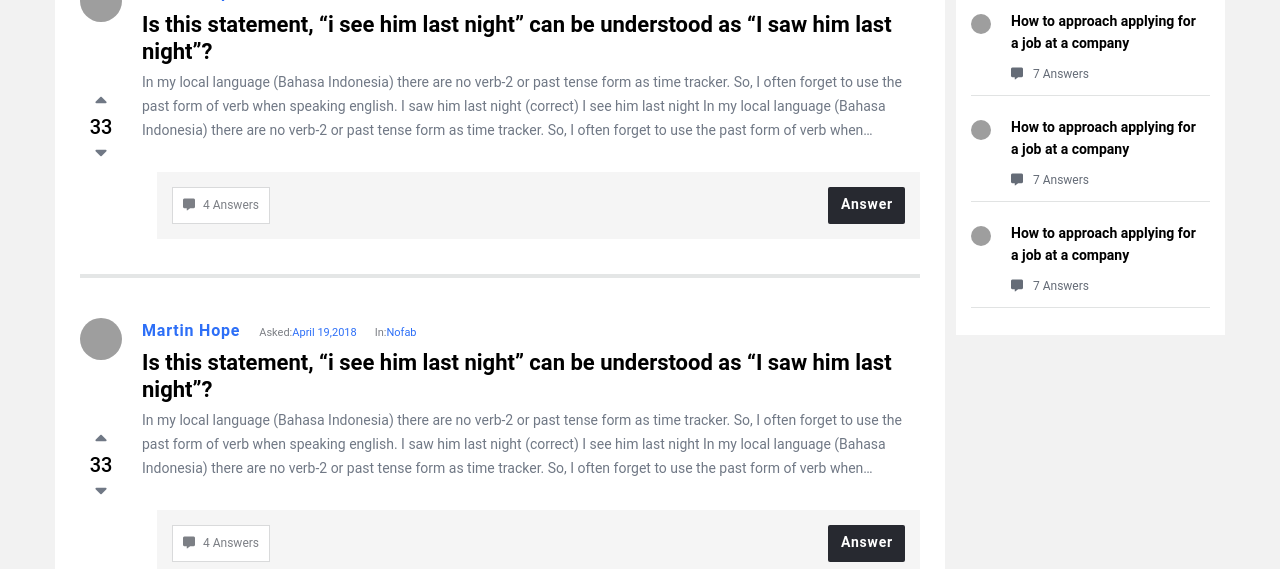
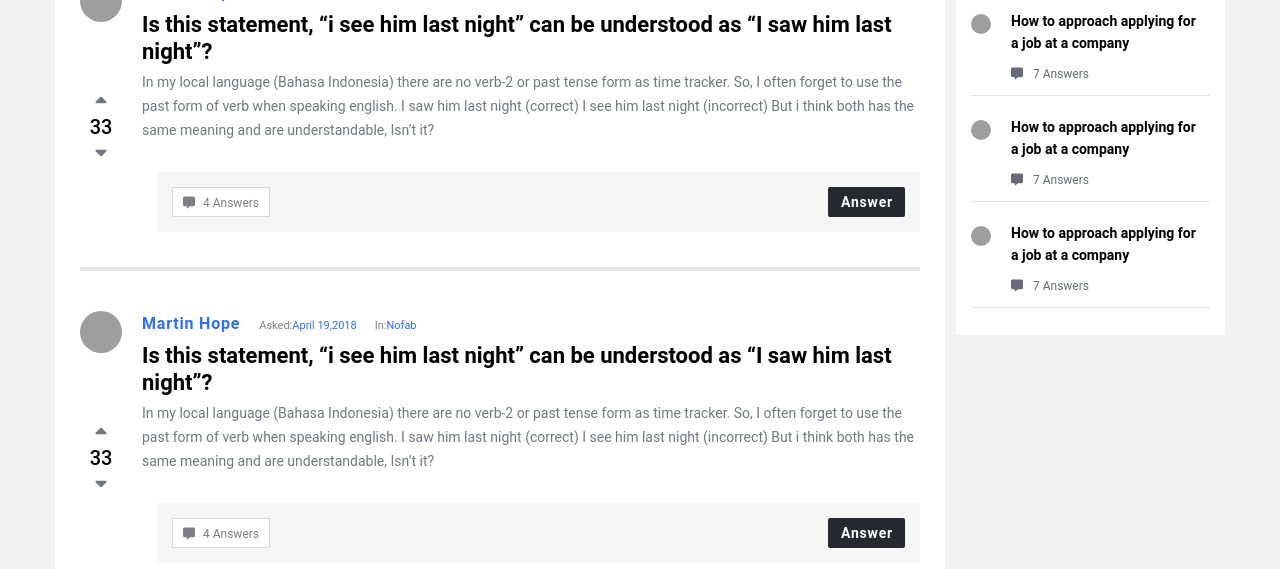
Before and after one commit to efdali/nosbir-frontend, a React (Create React App) app: page / in a window 1280 px wide. Shown: the part 231-800 px from the top of the page. Built offline with nearby package versions, Linux system fonts and the light colour scheme; grey boxes are pictures that could not be loaded.

Commit message:
comment list added

```diff
--- a/public/style.css
+++ b/public/style.css
@@ -224,6 +224,12 @@ li.sort-list-item:first-child {
 .post-container {
   padding: 25px;
 }
+.post-detail-p{
+  border-bottom: 1px solid #e4e6e6;
+}
+.post-detail-p p {
+  -webkit-line-clamp: none !important;
+}
 .post {
   border-bottom: 4px solid #e4e6e6;
   margin-top: 40px;
@@ -305,6 +311,7 @@ ul.post-vote li i:hover {
   overflow: hidden;
 }
 footer.post-footer {
+  height: 60px;
   background-color: #f5f5f5;
   padding: 15px;
   margin: 30px 0 15px 15px;
@@ -315,7 +322,7 @@ footer.post-footer {
   background-color: #fff;
   border: 1px solid #d9dadb;
   font-size: 12px;
-  padding: 6px 10px;
+  padding: 4px 10px;
   color: #7c7f85;
 }
 .post-comment span {
@@ -327,12 +334,13 @@ footer.post-footer {
   border-radius: 2px;
   font-weight: 700;
   font-size: 14px;
-  padding: 6px 12px 9px 13px;
+  padding: 4px 12px 9px 13px;
   letter-spacing: 0.8px;
 }
 
 .post-answer-btn:hover {
   background-color: #2d6ff7;
+  color: #fff;
 }
 .post-container-footer {
   text-align: center;
@@ -379,7 +387,7 @@ footer.post-footer {
   display: flex;
   justify-content: space-between;
   margin-top: 20px;
-  margin-bottom: 30px;
+  margin-bottom: 5px;
   padding: 0 10px;
   font-size: 12px;
   line-height: 15px;
@@ -424,6 +432,11 @@ li.whatsapp {
 }
 li a i {
   color: #fff !important;
+}
+
+/* Comment */
+.comment-list-container {
+
 }
 /* Aside */
 
@@ -781,9 +794,9 @@ form .remember-me {
     background-color: transparent;
   }
 }
-@media screen and (max-width:405px){
-  .close-modal{
-    right:9%;
+@media screen and (max-width: 405px) {
+  .close-modal {
+    right: 9%;
   }
 }
 /* Utilies */
--- /dev/null
+++ b/src/components/Comment.js
@@ -0,0 +1,9 @@
+import React from 'react'
+
+export default function Comment() {
+    return (
+        <div>
+            Comment
+        </div>
+    )
+}
--- a/src/components/Post.js
+++ b/src/components/Post.js
@@ -53,16 +53,8 @@ export default function Post() {
           In my local language (Bahasa Indonesia) there are no verb-2 or past
           tense form as time tracker. So, I often forget to use the past form of
           verb when speaking english. I saw him last night (correct) I see him
-          last night In my local language (Bahasa Indonesia) there are no verb-2
-          or past tense form as time tracker. So, I often forget to use the past
-          form of verb when speaking english. I saw him last night (correct) I
-          see him last night In my local language (Bahasa Indonesia) there are
-          no verb-2 or past tense form as time tracker. So, I often forget to
-          use the past form of verb when speaking english. I saw him last night
-          (correct) I see him last night In my local language (Bahasa Indonesia)
-          there are no verb-2 or past tense form as time tracker. So, I often
-          forget to use the past form of verb when speaking english. I saw him
-          last night (correct) I see him last night
+          last night (incorrect) But i think both has the same meaning and are
+          understandable, Isn’t it?
         </p>
         <footer className="post-footer">
           <Link to="/" className="post-comment">
--- /dev/null
+++ b/src/layouts/CommentList.js
@@ -0,0 +1,11 @@
+import React from 'react'
+import Comment from '../components/Comment';
+export default function CommentList() {
+    return (
+        <div className="comment-list-container post-container">
+            <Comment/>
+            <Comment/>
+            <Comment/>
+        </div>
+    )
+}
--- a/src/pages/PostDetail.js
+++ b/src/pages/PostDetail.js
@@ -2,38 +2,51 @@ import React from "react";
 import { useParams } from "react-router-dom";
 import Post from "../components/Post";
 import { Link } from "react-router-dom";
+import CommentList from "../layouts/CommentList";
 export default function PostDetails() {
   const { link } = useParams();
   return (
-    <div className="post-container">
+    <div>
+      <div className="post-container post-detail-p">
         <Post />
         <div className="post-actions">
           <div className="post-report">
-          <i class="fas fa-exclamation-triangle"></i>
-          <span className="report"><Link to="/">Report</Link></span>
+            <i className="fas fa-exclamation-triangle"></i>
+            <span className="report">
+              <Link to="/">Report</Link>
+            </span>
           </div>
           <div className="post-share">
             <ul>
               <li>
-              <i class="fas fa-share-alt"></i>
+                <i className="fas fa-share-alt"></i>
                 <span>Share</span>
               </li>
               <li className="facebook">
-              <Link to="/"><i class="fab fa-facebook-f"></i></Link>
+                <Link to="/">
+                  <i className="fab fa-facebook-f"></i>
+                </Link>
               </li>
               <li className="twitter">
-              <Link to="/"><i class="fab fa-twitter"></i></Link>
+                <Link to="/">
+                  <i className="fab fa-twitter"></i>
+                </Link>
               </li>
               <li className="instagram">
-              <Link to="/"><i class="fab fa-instagram"></i></Link>
+                <Link to="/">
+                  <i className="fab fa-instagram"></i>
+                </Link>
               </li>
               <li className="whatsapp">
-              <Link to="/"><i class="fab fa-whatsapp"></i></Link>
+                <Link to="/">
+                  <i className="fab fa-whatsapp"></i>
+                </Link>
               </li>
             </ul>
           </div>
         </div>
-      <div>selgseg</div>
+      </div>
+      <CommentList />
     </div>
   );
 }
```
Lines whose indentation alone changed are shown as unchanged.
